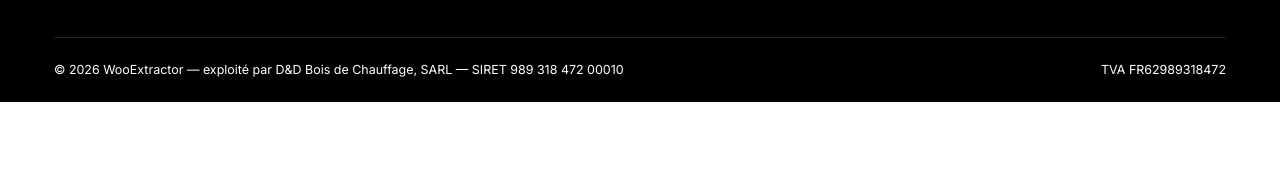
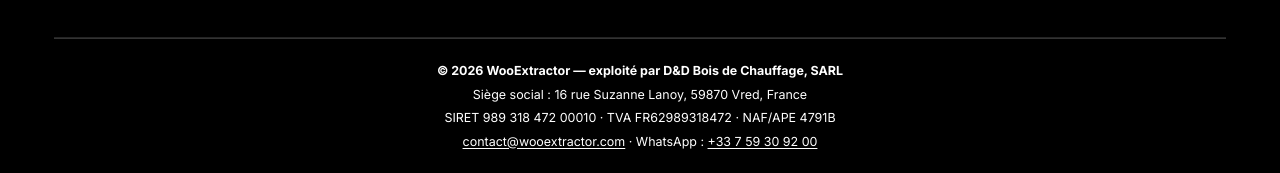
Before and after one commit to lfdweb123-sys/Wooextractor, a website: page pages/devis.html in a window 1280 px wide. Shown: the part 1609-1782 px from the top of the page. Before the commit the page ends 1711 px from the top, so only its background shows below. Drawn offline with Linux system fonts and the light colour scheme.

Commit message:
Pied de page : informations de l'entreprise en bas (siège, SIRET, TVA, NAF, contact)

```diff
--- a/assets/css/style.css
+++ b/assets/css/style.css
@@ -605,3 +605,10 @@ h1,h2,h3{overflow-wrap:anywhere;}
 .zoom-bar{position:absolute;left:50%;bottom:20px;transform:translateX(-50%);display:flex;gap:10px;}
 .zoom-bar .zoom-btn{font-size:1.1rem;font-weight:700;}
 .zoom-count{position:absolute;top:24px;left:20px;color:#fff;font-size:.85rem;font-weight:600;}
+
+/* ---- Informations de l'entreprise (bas du pied de page) ---- */
+.footer-legal{justify-content:center;text-align:center;border-top:1px solid rgba(255,255,255,.2);}
+.footer-company{display:flex;flex-direction:column;gap:4px;font-style:normal;line-height:1.55;}
+.footer-company strong{font-weight:700;}
+.footer-company a{color:#fff;text-decoration:underline;text-underline-offset:2px;}
+.footer-company a:hover{color:#EDEDED;}
--- a/assets/js/layout.js
+++ b/assets/js/layout.js
@@ -182,8 +182,12 @@ function renderFooter(){
         </div>
       </div>
       <div class="footer-legal">
-        <span>© ${new Date().getFullYear()} WooExtractor — exploité par D&amp;D Bois de Chauffage, SARL — SIRET 989 318 472 00010</span>
-        <span>TVA FR62989318472</span>
+        <address class="footer-company">
+          <strong>© ${new Date().getFullYear()} WooExtractor — exploité par D&amp;D Bois de Chauffage, SARL</strong>
+          <span>Siège social : 16 rue Suzanne Lanoy, 59870 Vred, France</span>
+          <span>SIRET 989 318 472 00010 · TVA FR62989318472 · NAF/APE 4791B</span>
+          <span><a href="mailto:contact@wooextractor.com">contact@wooextractor.com</a> · WhatsApp : <a href="${WHATSAPP_URL}" target="_blank" rel="noopener">+33 7 59 30 92 00</a></span>
+        </address>
       </div>
     </div>`;
   const path = window.location.pathname;
```
